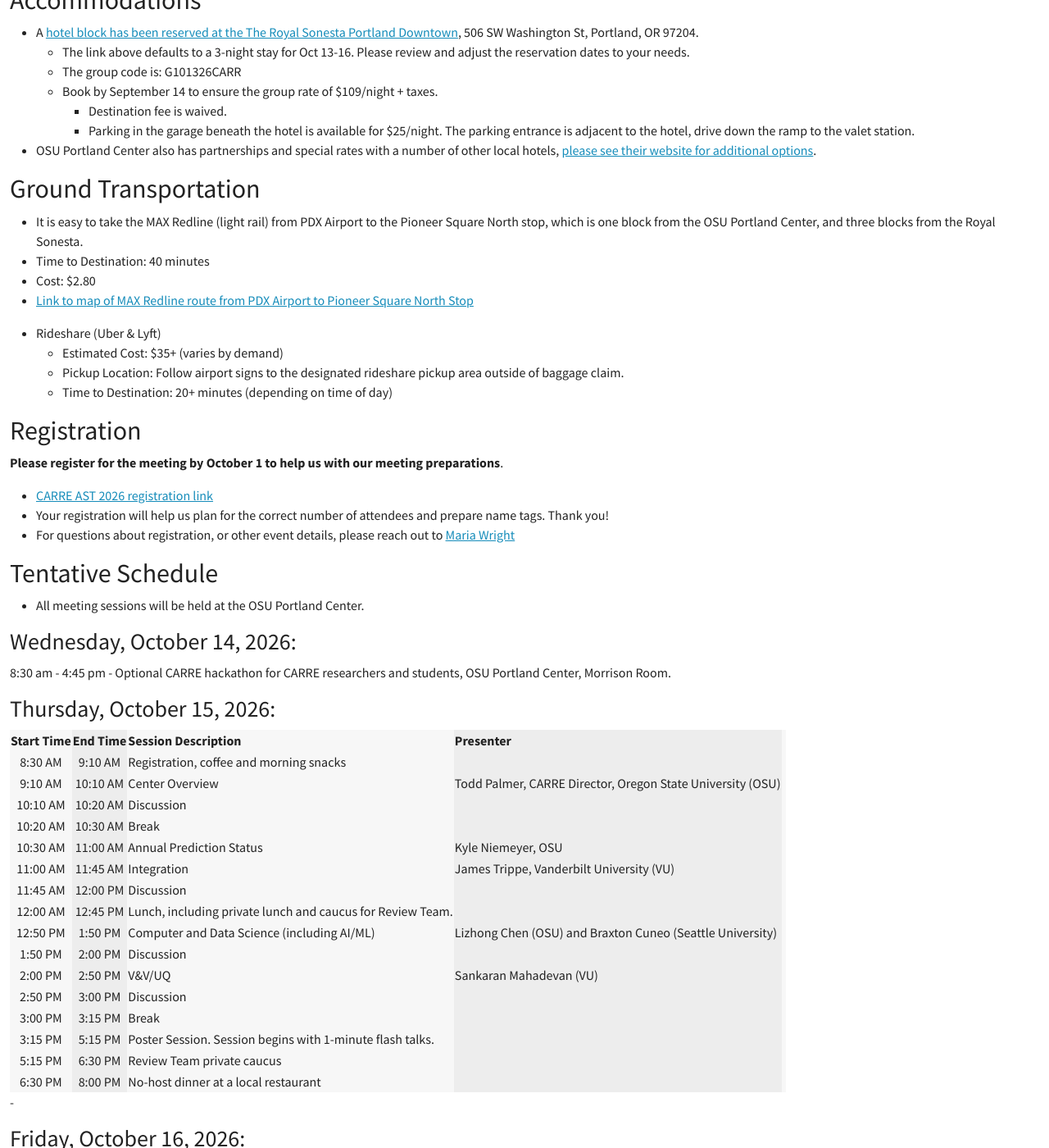
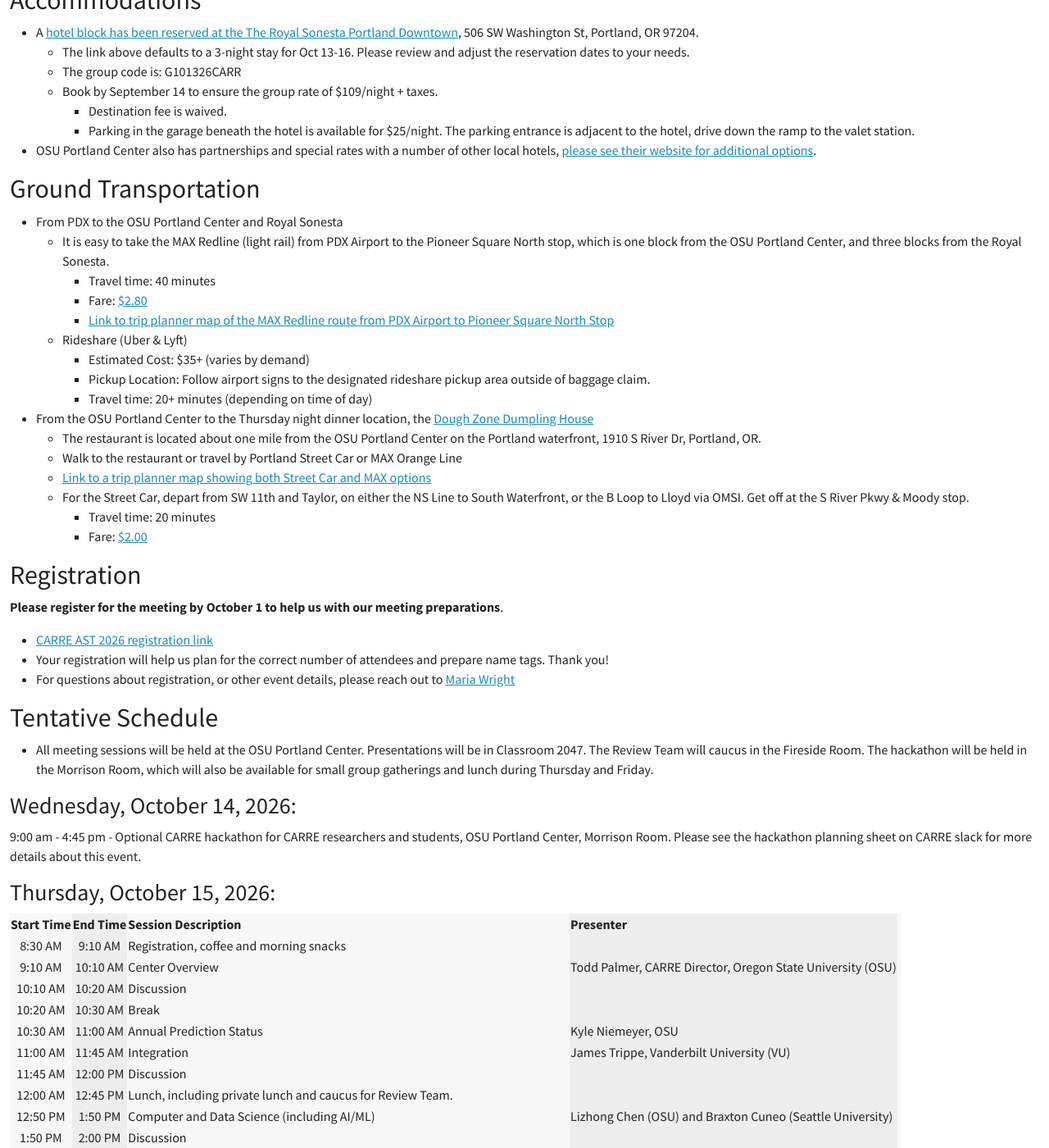
Before and after one commit to CARRE-PSAAP/CARRE-PSAAP.github.io, a Jekyll site: the page built from _pages/ast2026.md, in a window 1280 px wide and 1400 px high, scrolled down 430 px. Shown: the whole window at 82% size. Built offline with Jekyll 4.4.1, drawn with Linux system fonts in a browser that asks for light colours; nearby versions of some CDN libraries; some of the changed text lies outside the part shown.

Commit message:
Update ast2026.md
added dinner details and a few other small edits

```diff
--- a/_pages/ast2026.md
+++ b/_pages/ast2026.md
@@ -15,7 +15,7 @@
 
 ## Meeting Venue
 - [Oregon State University Portland Center](https://portland.oregonstate.edu/) - This lovely OSU meeting and classroom facility is in downtown Portland, adjacent to Pioneer Square.  It is located on the second floor of the Meier & Frank Building, 555 SW Morrison Street, Portland, Oregon.
-- [Link to Google map with meeting and hotel locations](https://www.google.com/maps/d/viewer?ll=36.15064060000002%2C-86.80227099999999&z=15&mid=11jZLLxSKVb3GzxNl8wJMmel-t38Z940)
+- [Link to Google map with meeting and hotel locations](https://maps.app.goo.gl/zAdF5wcq1D31CanF6)
 
 ## Accommodations
 - A [hotel block has been reserved at the The Royal Sonesta Portland Downtown](https://www.sonesta.com/royal-sonesta/or/portland/royal-sonesta-portland-downtown?isGroupCode=true&groupCode=G101326CARR&checkin=2026-10-13&checkout=2026-10-16), 506 SW Washington St, Portland, OR 97204.
@@ -27,15 +27,23 @@
 - OSU Portland Center also has partnerships and special rates with a number of other local hotels, [please see their website for additional options](https://portland.oregonstate.edu/event-conference-services/community-partners).
 
 ## Ground Transportation
-- It is easy to take the MAX Redline (light rail) from PDX Airport to the Pioneer Square North stop, which is one block from the OSU Portland Center, and three blocks from the Royal Sonesta.
-- Time to Destination: 40 minutes
-- Cost: $2.80
-- [Link to map of MAX Redline route from PDX Airport to Pioneer Square North Stop](https://www.google.com/maps/dir/Portland+International+Airport,+7000+NE+Airport+Way,+Portland,+OR+97218/The+Royal+Sonesta+Portland+Downtown,+506+SW+Washington+St,+Portland,+OR+97204/@45.5172501,-122.6797234,806m/data=!3m2!1e3!5s0x54950a0521f7cd51:0x218aa777fa694322!4m14!4m13!1m5!1m1!1s0x5495a0aa74dc20d1:0x5bda7693380e5c3d!2m2!1d-122.5917184!2d45.5852698!1m5!1m1!1s0x54950a0437aaa5e1:0x281ed1f91eb1949c!2m2!1d-122.6771888!2d45.5201322!3e3?entry=ttu&g_ep=EgoyMDI2MDgxNi4wIKXMDSoASAFQAw%3D%3D)
+- From PDX to the OSU Portland Center and Royal Sonesta
+  - It is easy to take the MAX Redline (light rail) from PDX Airport to the Pioneer Square North stop, which is one block from the OSU Portland Center, and three blocks from the Royal Sonesta.
+    - Travel time: 40 minutes
+    - Fare: [$2.80](https://trimet.org/fares/#waystopay)
+    - [Link to trip planner map of the MAX Redline route from PDX Airport to Pioneer Square North Stop](https://trimet.org/home/planner-trip/?date=2026-10-14&time=18%3A00&fromPlace=Portland+Int%27l+Airport+MAX+Station+%28TriMet+Stop+ID+10579%29%3A%3A45.587584%2C-122.5931&toPlace=The+Royal+Sonesta+Portland+Downtown%3A%3A45.519872%2C-122.677329&arriveBy=false&modes%5B0%5D.mode=TRAM&modes%5B1%5D.mode=GONDOLA&searchWindow=14400&walkReluctance=4&walkSpeed=1.34&tripOption=1)
+  - Rideshare (Uber & Lyft)
+    - Estimated Cost: $35+ (varies by demand)
+    - Pickup Location: Follow airport signs to the designated rideshare pickup area outside of baggage claim.
+    - Travel time: 20+ minutes (depending on time of day)
 
-- Rideshare (Uber & Lyft)
-  - Estimated Cost: $35+ (varies by demand)
-  - Pickup Location: Follow airport signs to the designated rideshare pickup area outside of baggage claim.
-  - Time to Destination: 20+ minutes (depending on time of day)
+- From the OSU Portland Center to the Thursday night dinner location, the [Dough Zone Dumpling House](https://www.doughzonedumplinghouse.com/portland)
+  - The restaurant is located about one mile from the OSU Portland Center on the Portland waterfront, 1910 S River Dr, Portland, OR.
+  - Walk to the restaurant or travel by Portland Street Car or MAX Orange Line
+  - [Link to a trip planner map showing both Street Car and MAX options](https://trimet.org/home/planner-trip/?date=2026-10-15&time=18%3A00&fromPlace=OSU+Portland+Center%3A%3A45.521144%2C-122.679288&toPlace=Dough+Zone%2C+S+River+Dr%2C+Downtown%2C+Portland%2C+OR%3A%3A45.50808%2C-122.672482&arriveBy=false&modes%5B0%5D.mode=TRAM&modes%5B1%5D.mode=GONDOLA&searchWindow=14400&walkReluctance=4&walkSpeed=1.34&tripOption=1)
+  - For the Street Car, depart from SW 11th and Taylor, on either the NS Line to South Waterfront, or the B Loop to Lloyd via OMSI. Get off at the S River Pkwy & Moody stop.
+    - Travel time: 20 minutes
+    - Fare: [$2.00](https://portlandstreetcar.org/fare-info/fare-info)
 
 ## Registration
 **Please register for the meeting by October 1 to help us with our meeting preparations**.
@@ -45,11 +53,11 @@
 
 ## Tentative Schedule
 - All meeting sessions will be held at the OSU Portland Center.
-<!-- Presentations will be in Classroom 2047. The Review Team will caucus in the Fireside Room. The hackathon will be held in the Morrison Room, which will also be available for small group gatherings and lunch during Thursday and Friday. -->
+Presentations will be in Classroom 2047. The Review Team will caucus in the Fireside Room. The hackathon will be held in the Morrison Room, which will also be available for small group gatherings and lunch during Thursday and Friday.
 
 ### Wednesday, October 14, 2026:
 
-8:30 am - 4:45 pm - Optional CARRE hackathon for CARRE researchers and students, OSU Portland Center, Morrison Room.
+9:00 am - 4:45 pm - Optional CARRE hackathon for CARRE researchers and students, OSU Portland Center, Morrison Room.  Please see the hackathon planning sheet on CARRE slack for more details about this event.
 
 ### Thursday, October 15, 2026:
 
@@ -70,9 +78,9 @@
 | 3:00 PM | 3:15 PM | Break |  |  |
 | 3:15 PM | 5:15 PM | Poster Session. Session begins with 1-minute flash talks. | |
 | 5:15 PM | 6:30 PM |  Review Team private caucus | |
-| 6:30 PM | 8:00 PM |  No-host dinner at a local restaurant | |
+| 6:30 PM | 8:30 PM |  Group dim sum dinner at the [Dough Zone Dumpling House](https://www.doughzonedumplinghouse.com/portland) - see directions above| |
 
--
+
 
 ### Friday, October 16, 2026:
 
```
